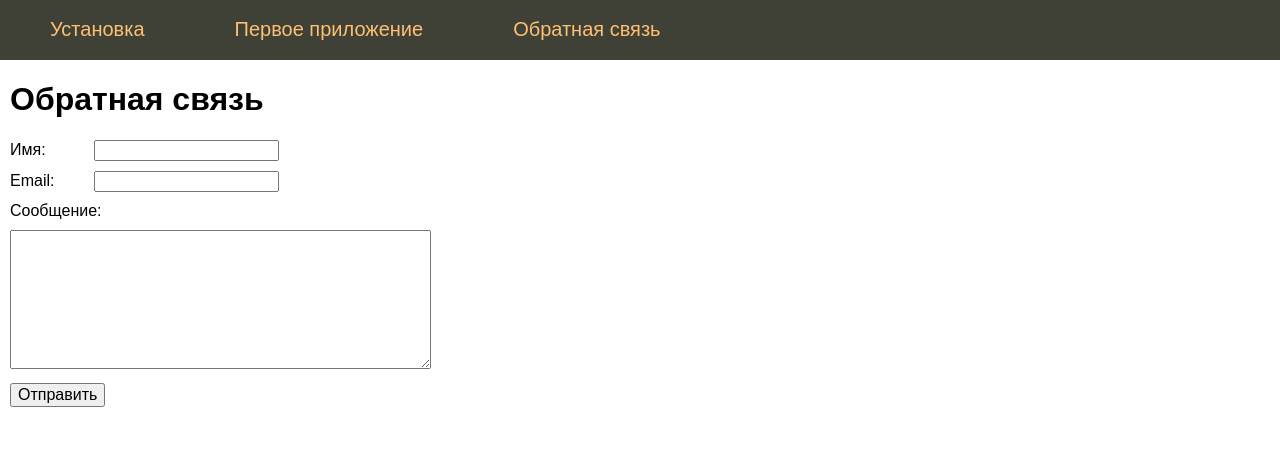
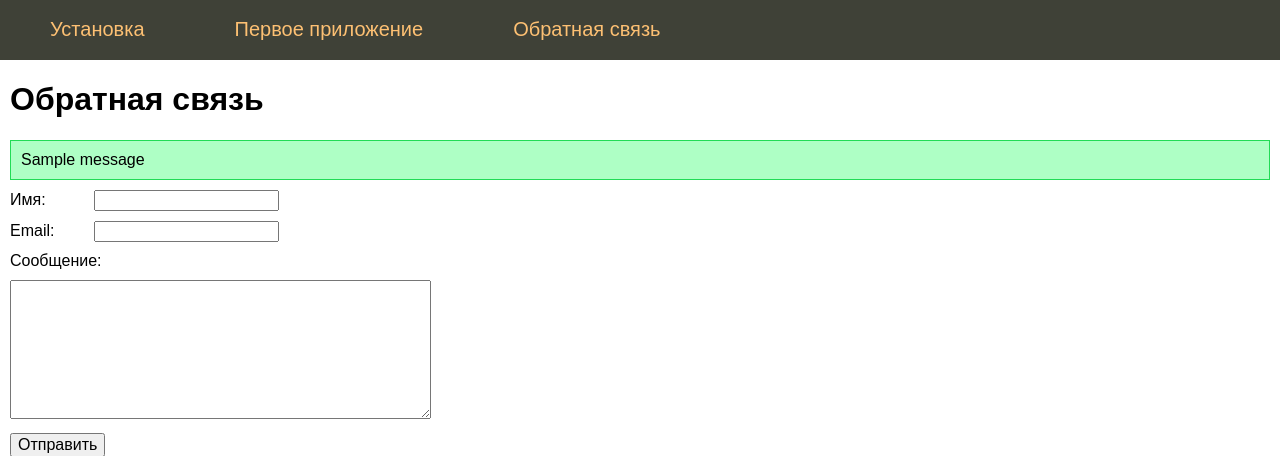
Before and after one commit to sayasufi/flask_project, a Flask app: page /contact in a window 1280 px wide. Shown: the top 456 px of the page. Run offline with Flask 3, Linux system fonts and the light colour scheme; one stand-in notice (Sample message) is shown.

Commit message:
Instant Messages - flash, get_flashed_messages

```diff
--- a/source/app.py
+++ b/source/app.py
@@ -1,6 +1,9 @@
-from flask import Flask, render_template, request
+import os
+
+from flask import Flask, render_template, request, flash
 
 app = Flask(__name__)
+app.config['SECRET_KEY'] = os.urandom(12).hex()
 
 menu = [{"name": "Установка", "url": "install-flask"},
         {"name": "Первое приложение", "url": "first-app"},
@@ -25,7 +28,11 @@ def profile(username):
 @app.route("/contact", methods=["POST", "GET"])
 def contact():
     if request.method == 'POST':
-        print(request.form)
+        if len(request.form['username']) > 2:
+            flash('Сообщение отправлено', category='success')
+        else:
+            flash('Ошибка отправки', category='error')
+
     return render_template('contact.html', title='Обратная связь', menu=menu)
 
 
--- a/source/static/css/styles.css
+++ b/source/static/css/styles.css
@@ -102,3 +102,17 @@ ul.list-posts .annonce {
     margin: 0;
     padding: 10px 5px 10px 5px;
 }
+
+.flash {
+    padding: 10px;
+}
+
+.flash.success {
+    border: 1px solid #21DB56;
+    background: #AEFFC5;
+}
+
+.flash.error {
+    border: 1px solid #FF4343;
+    background: #FF9C9C;
+}
--- a/source/templates/contact.html
+++ b/source/templates/contact.html
@@ -2,6 +2,9 @@
 
 {% block content %}
     {{ super() }}
+    {% for cat, msg in get_flashed_messages(True) %}
+        <div class="flash {{ cat }}">{{ msg }}</div>
+    {% endfor %}
     <form action="/contact" method="post" class="form-contact">
         <p><label>Имя: </label> <input type="text" name="username" value="" requied/>
         <p><label>Email: </label> <input type="text" name="email" value="" requied/>
```
